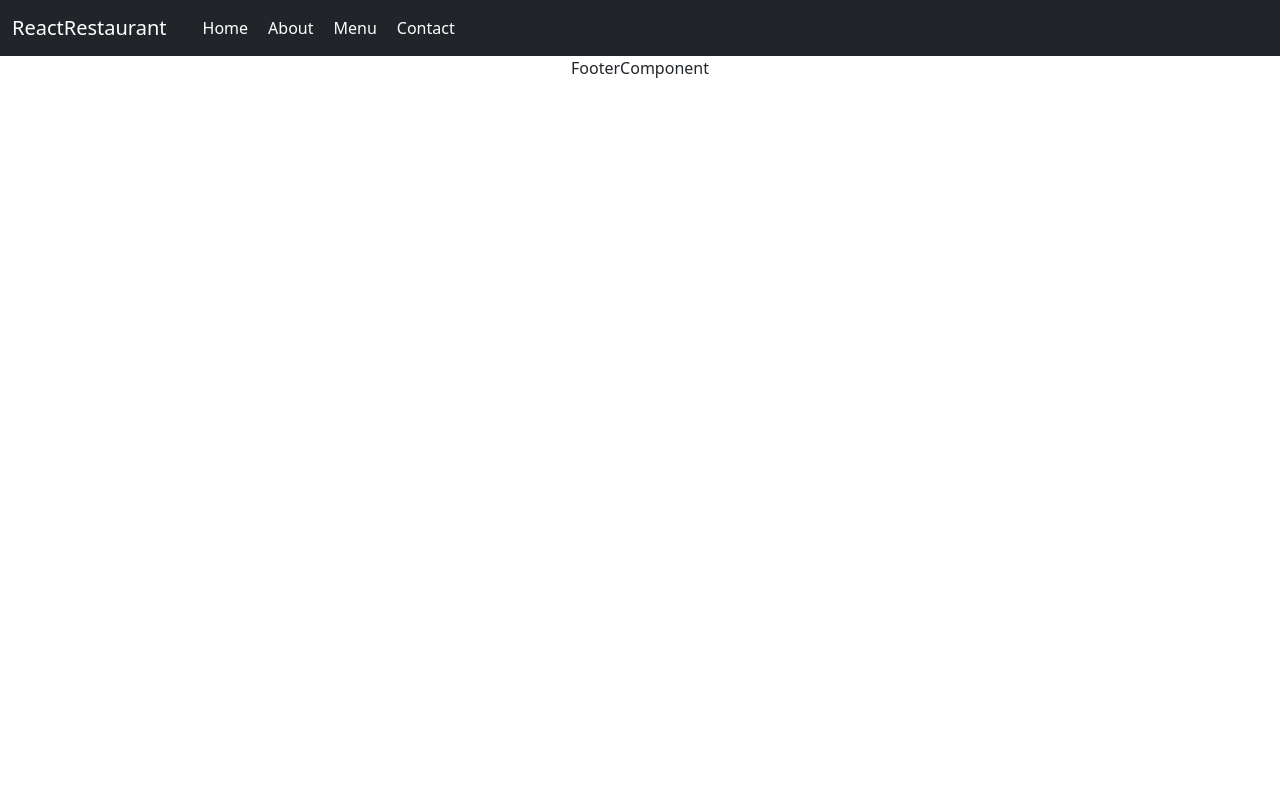
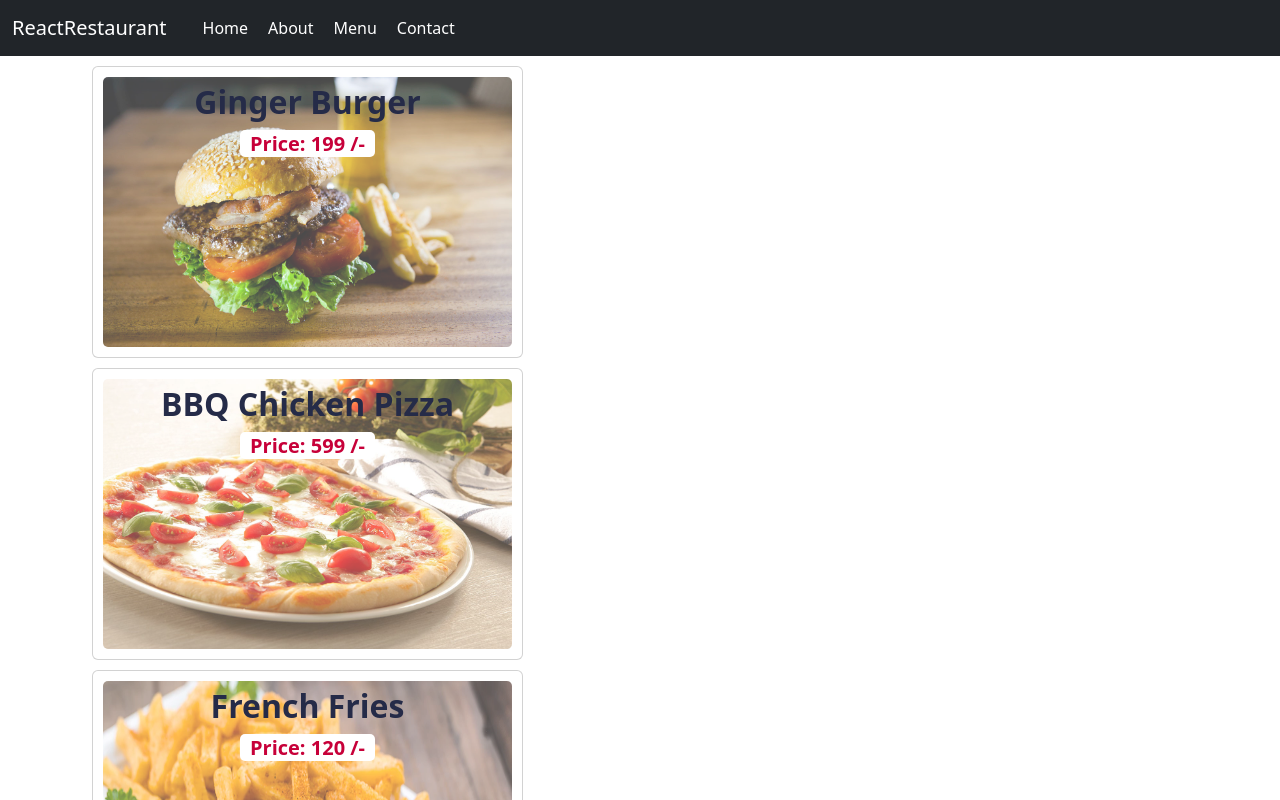
Before and after one commit to mitul88/react-restaurant, a React (Create React App) app: page /menu in a window 1280 px wide. Shown: the top 800 px of the page. Built offline with nearby package versions, Linux system fonts and the light colour scheme.

Commit message:
router addedd

```diff
--- a/src/components/body/BodyComponent.js
+++ b/src/components/body/BodyComponent.js
@@ -1,7 +1,18 @@
+import { Route, Routes } from "react-router-dom"
+import Menu from "./Menu"
+import Home from "./Home"
+import Contact from "./Contact"
+import About from "./About"
+
 const BodyComponent = () => {
   return (
     <div>
-
+      <Routes>
+        <Route path="/" Navigate={<Home />}/>
+        <Route path="/menu" element={<Menu />}/>
+        <Route path="/contact" element={<Contact />}/>
+        <Route path="/about" element={<About />}/>
+      </Routes>
     </div>
   )
 }
--- a/src/components/body/MenuItem.js
+++ b/src/components/body/MenuItem.js
@@ -9,7 +9,7 @@ const MenuItem = ({dish, onSelectDish}) => {
           src={dish.image}
           style={{
             height: 270,
-            opacity: 0.8
+            opacity: 0.7
           }}
           width="100%"
         />
@@ -18,11 +18,8 @@ const MenuItem = ({dish, onSelectDish}) => {
             {dish.name}
           </CardTitle>
           <CardText>
-            {dish.description}
-          </CardText>
-          <CardText>
-            <small className="text-muted">
-              Last updated 3 mins ago
+            <small style={{fontWeight: "bold", fontSize: "20px", color: "#C70039", backgroundColor: "#fff", padding: "0px 10px", borderRadius: "5px"}}>
+              Price: {dish.price} /-
             </small>
           </CardText>
         </CardImgOverlay>
```
